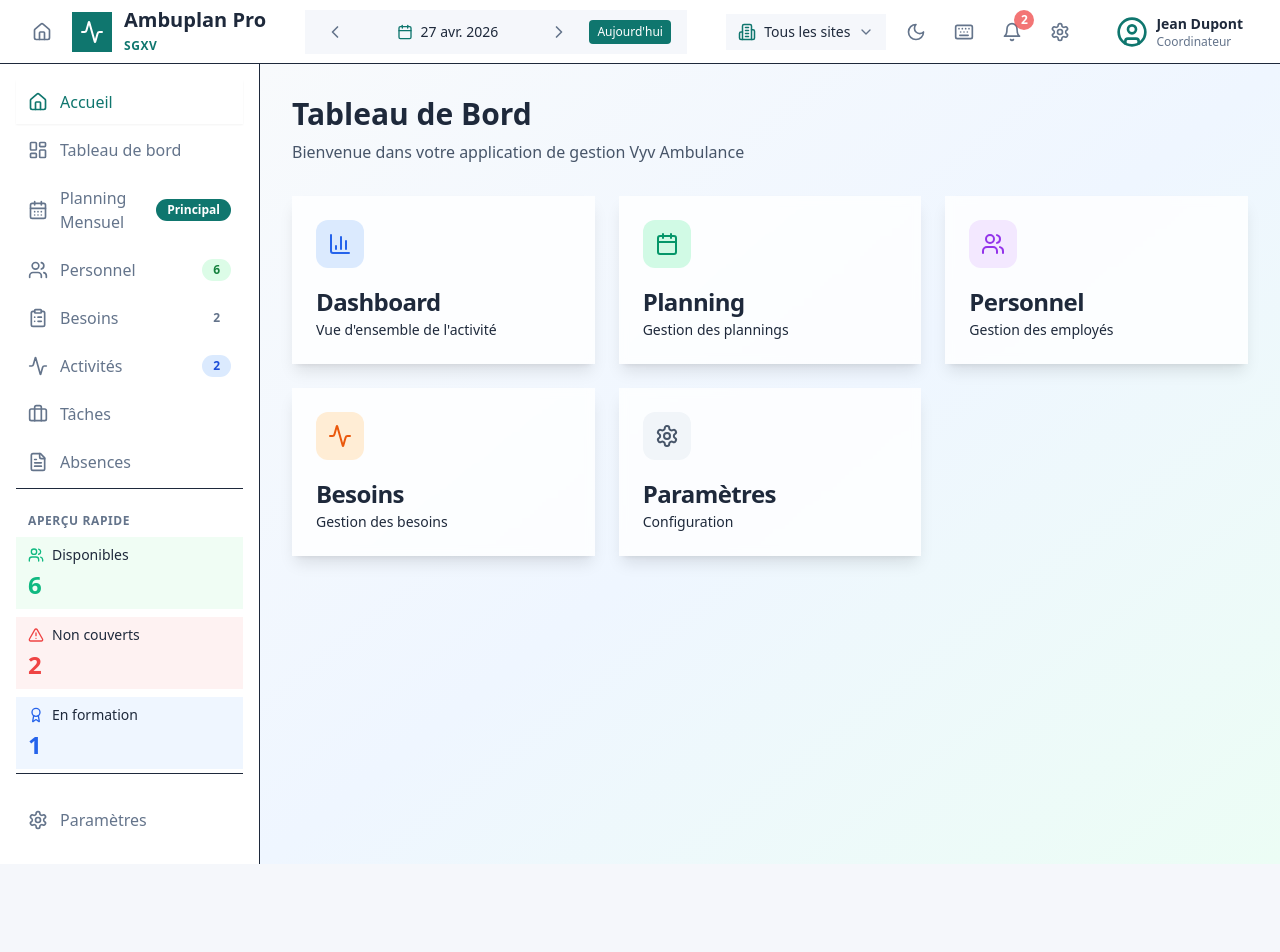
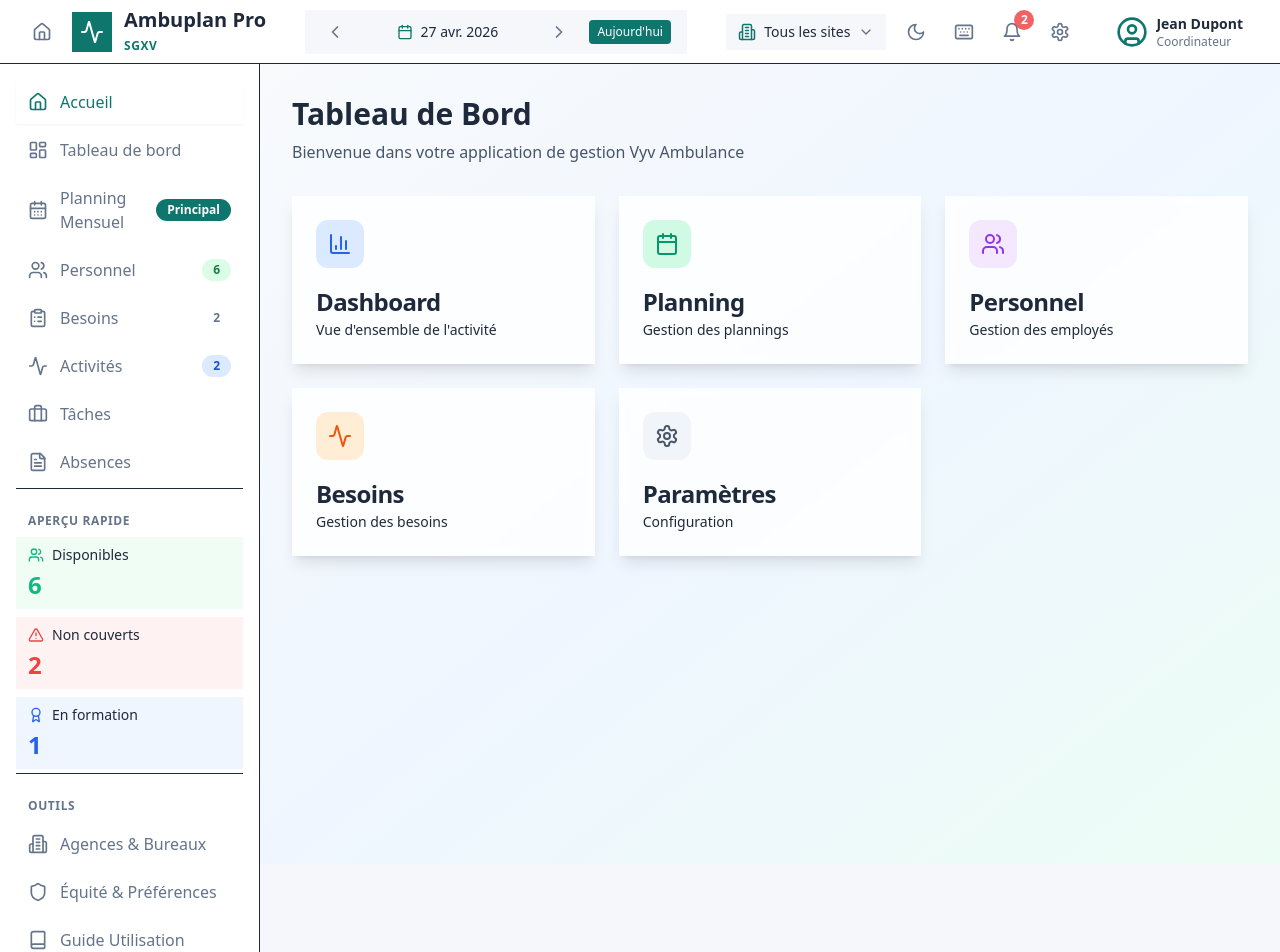
Before and after one commit to vyvfred/TEMPO, a React (Vite) app: page / in a window 1280 px wide. Shown: the top 952 px of the page. Before the commit the page ends 864 px from the top, so only its background shows below. Built offline with nearby package versions, Linux system fonts and the light colour scheme.

Commit message:
[dyad] wrote 1 file(s)

```diff
--- a/src/components/layout/Sidebar.tsx
+++ b/src/components/layout/Sidebar.tsx
@@ -3,7 +3,8 @@ import { NavLink } from 'react-router-dom';
 import {
   Home, LayoutDashboard, Calendar, Users, ClipboardList,
   Activity, Briefcase, FileText, Settings, ChevronDown,
-  MapPin, Clock, Award, AlertTriangle, TrendingUp, CalendarDays
+  MapPin, Clock, Award, AlertTriangle, TrendingUp, CalendarDays,
+  Building2, Shield, Book, HelpCircle
 } from 'lucide-react';
 import { Badge } from '@/components/ui/badge';
 import { useAppState } from '@/store/AppContext';
@@ -17,6 +18,12 @@ const navItems = [
   { to: '/activites', icon: Activity, label: 'Activités' },
   { to: '/taches', icon: Briefcase, label: 'Tâches' },
   { to: '/absences', icon: FileText, label: 'Absences' },
+];
+
+const secondaryNavItems = [
+  { to: '/agences', icon: Building2, label: 'Agences & Bureaux' },
+  { to: '/equite', icon: Shield, label: 'Équité & Préférences' },
+  { to: '/guide', icon: Book, label: 'Guide Utilisation' },
 ];
 
 export const Sidebar: React.FC = () => {
@@ -112,6 +119,32 @@ export const Sidebar: React.FC = () => {
         </div>
       </div>
 
+      {/* Secondary Navigation */}
+      <div className="pt-6 mt-6 border-t border-border">
+        <h4 className="px-3 text-xs font-semibold text-text-muted uppercase tracking-wider mb-2">
+          Outils
+        </h4>
+
+        <div className="space-y-1">
+          {secondaryNavItems.map(({ to, icon: Icon, label }) => (
+            <NavLink
+              key={to}
+              to={to}
+              className={({ isActive }) =>
+                `px-3 py-2.5 flex items-center gap-3 font-medium rounded-lg transition-all ${
+                  isActive
+                    ? 'bg-accent/10 text-accent shadow-sm'
+                    : 'text-text-muted hover:bg-bg hover:text-text-main'
+                }`
+              }
+            >
+              <Icon size={20} />
+              <span className="flex-1">{label}</span>
+            </NavLink>
+          ))}
+        </div>
+      </div>
+
       {/* Settings at bottom */}
       <div className="pt-6 mt-6 border-t border-border">
         <NavLink
```
